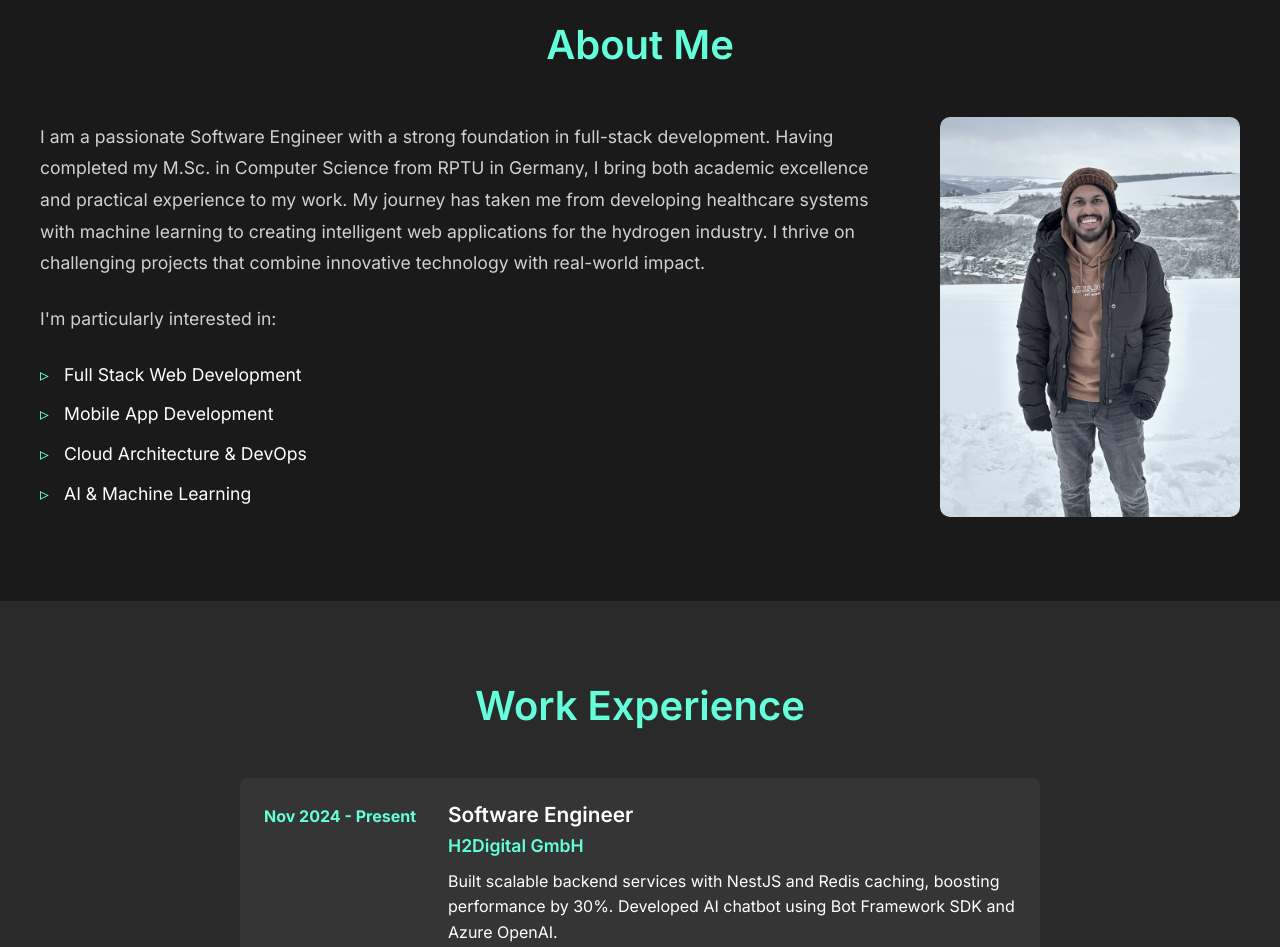
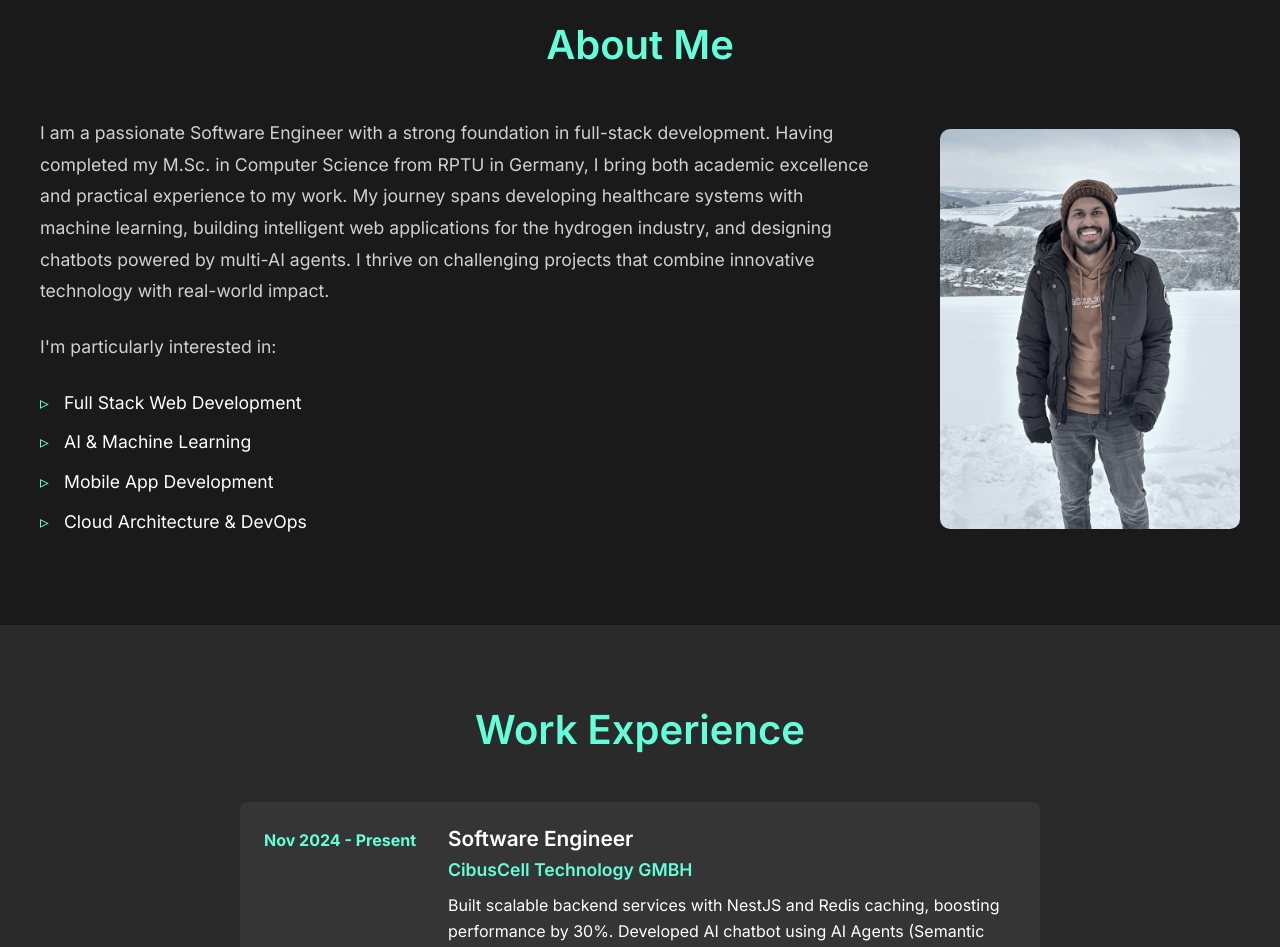
Before and after one commit to emizion10/emizion10.github.io, a React (Create React App) app: page /#/ in a window 1280 px wide. Shown: the part 860-1807 px from the top of the page. Built offline with nearby package versions, Linux system fonts and the light colour scheme.

Commit message:
Update profile data

```diff
--- a/src/data/profile.js
+++ b/src/data/profile.js
@@ -1,25 +1,24 @@
 export const profile = {
   name: "Amal Sukumaran",
   title: "Software Engineer",
-  bio: "Full-Stack Software Engineer with expertise in React, React Native, and NestJS. Currently working at H2Digital GmbH, driving the development of intelligent web applications for the hydrogen industry.",
-  aboutMe: "I am a passionate Software Engineer with a strong foundation in full-stack development. Having completed my M.Sc. in Computer Science from RPTU in Germany, I bring both academic excellence and practical experience to my work. My journey has taken me from developing healthcare systems with machine learning to creating intelligent web applications for the hydrogen industry. I thrive on challenging projects that combine innovative technology with real-world impact.",
+  bio: "Full-Stack Software Engineer with expertise in React, React Native, and NestJS. Currently working at CibusCell Technology GMBH, driving the development of intelligent web applications for the hydrogen industry.",
+  aboutMe: "I am a passionate Software Engineer with a strong foundation in full-stack development. Having completed my M.Sc. in Computer Science from RPTU in Germany, I bring both academic excellence and practical experience to my work. My journey spans developing healthcare systems with machine learning, building intelligent web applications for the hydrogen industry, and designing chatbots powered by multi-AI agents. I thrive on challenging projects that combine innovative technology with real-world impact.",
   interests: [
     "Full Stack Web Development",
+    "AI & Machine Learning",
     "Mobile App Development",
     "Cloud Architecture & DevOps",
-    "AI & Machine Learning"
   ],
   social: {
     linkedin: "https://linkedin.com/in/amal-sukumaran",
-    github: "https://github.com/amalsukumaran",
-    twitter: "https://twitter.com/amalsukumaran"
+    github: "https://github.com/emizion10",
   },
   experience: [
     {
-      company: "H2Digital GmbH",
+      company: "CibusCell Technology GMBH",
       position: "Software Engineer",
       period: "Nov 2024 - Present",
-      description: "Built scalable backend services with NestJS and Redis caching, boosting performance by 30%. Developed AI chatbot using Bot Framework SDK and Azure OpenAI."
+      description: "Built scalable backend services with NestJS and Redis caching, boosting performance by 30%. Developed AI chatbot using AI Agents (Semantic Kernel) and Azure OpenAI, enhancing user interaction."
     },
     {
       company: "CibusCell Technology GMBH",
@@ -45,7 +44,7 @@ export const profile = {
       institution: "Rheinland-Pfälzische Technische Universität (RPTU)",
       degree: "MS in Computer Science",
       period: "Apr 2022 - Oct 2024",
-      description: "Grade - 1.6, Thesis Project: Crop Disease Prediction with Limited Data"
+      description: "Grade - 1.6, Thesis: Crop Disease Prediction with Limited Data"
     },
     {
       institution: "Mar Athanasius College Of Engineering",
@@ -58,7 +57,7 @@ export const profile = {
     languages: [
       { name: "TypeScript", proficiency: 95 },
       { name: "JavaScript", proficiency: 90 },
-      { name: "Python", proficiency: 80 },
+      { name: "Python", proficiency: 90 },
       { name: "C/C++", proficiency: 70 },
       { name: "Java", proficiency: 65 }
     ],
@@ -97,10 +96,11 @@ export const profile = {
     },
     ai: {
       frameworks: [
+        "AI Agents",
+        "Semantic Kernel",
+        "RAG",
+        "Langchain",
         "Bot Framework SDK",
-        "Langchain",
-        "RAG",
-        "AI Agents"
       ],
       nlp: [
         "Azure OpenAI",
@@ -115,7 +115,7 @@ export const profile = {
       title: "Crop Disease Prediction with Limited Data",
       description: "MS thesis project focused on developing machine learning models for crop disease prediction with limited training data, using advanced techniques like transfer learning and data augmentation.",
       technologies: ["Python", "TensorFlow", "Computer Vision", "Machine Learning"],
-      link: "https://github.com/amal-sukumaran-rptu/FSL"
+      link: ""
     },
     {
       title: "Computerised Healthcare System",
```
